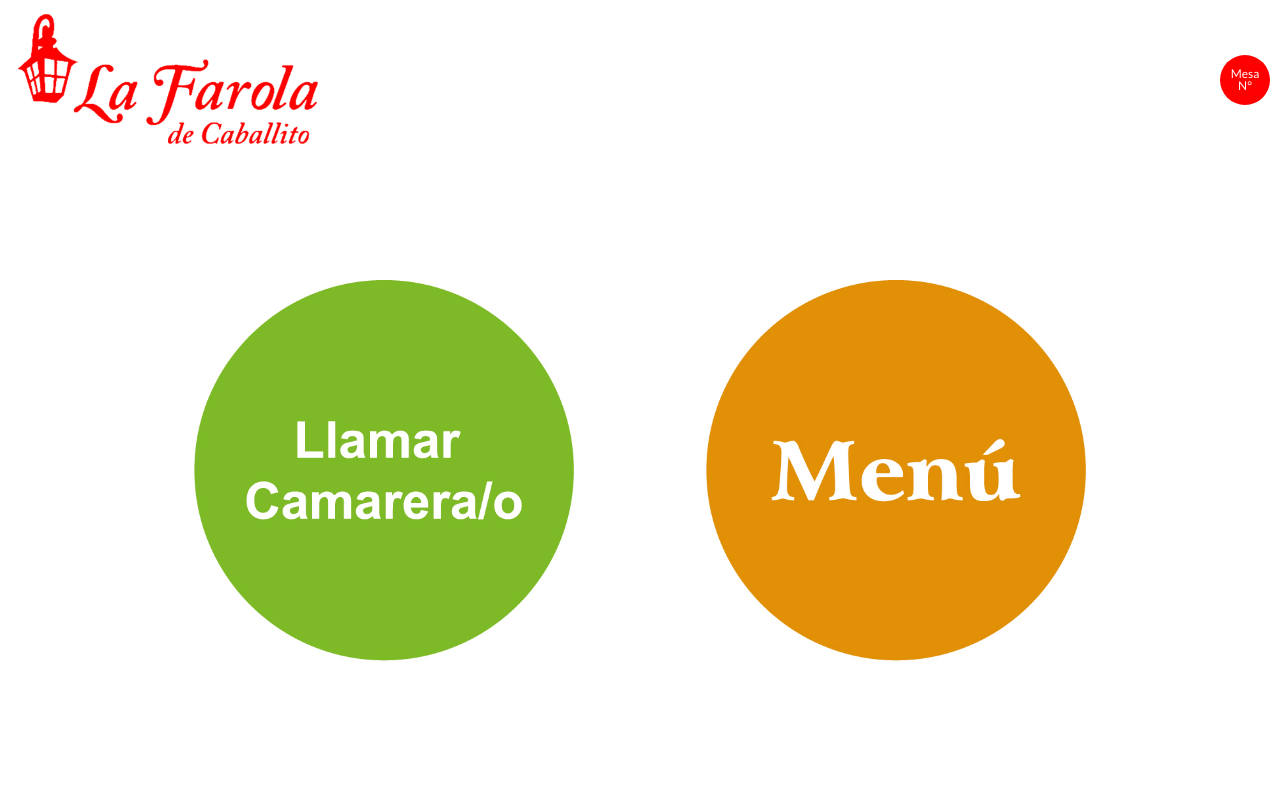
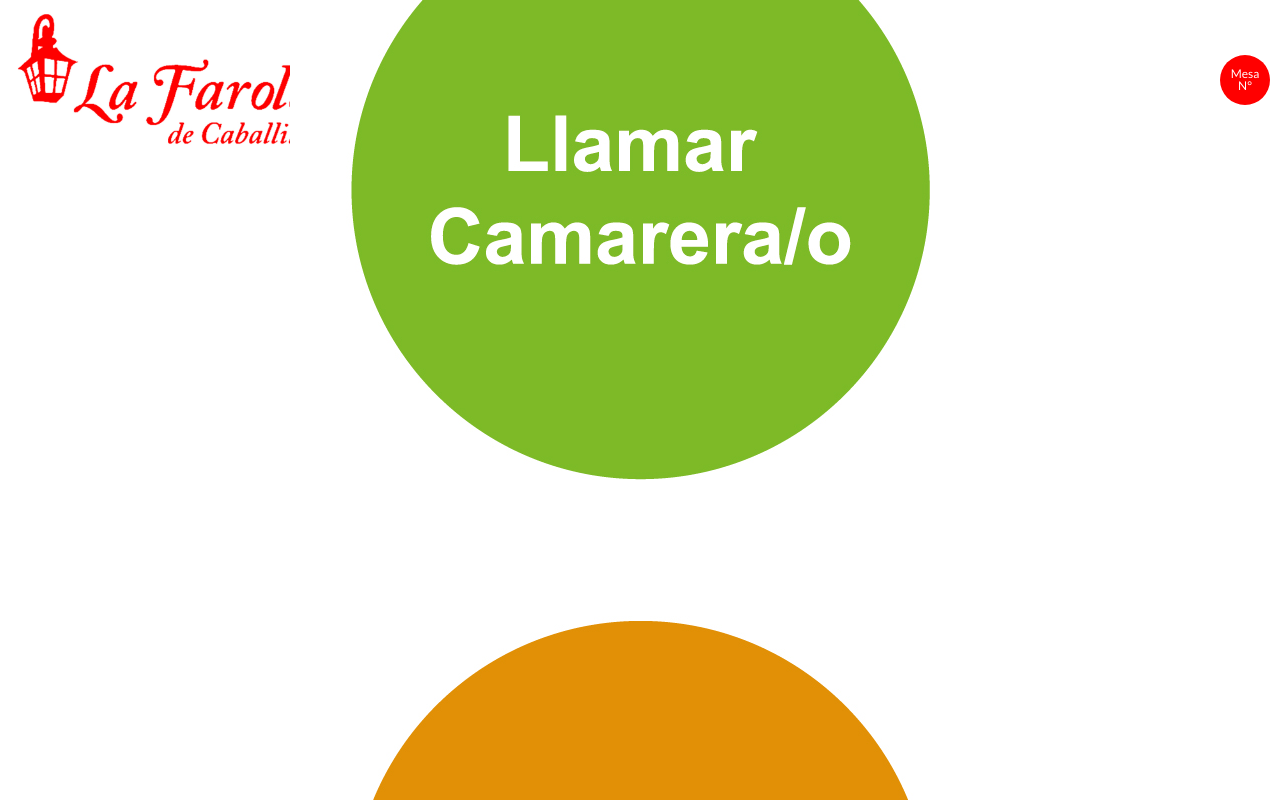
Before and after one commit to migralito/my-order, a React (Create React App) app: page /table/1 in a window 1280 px wide. Shown: the top 800 px of the page. Built offline with nearby package versions, Linux system fonts and the light colour scheme.

Commit message:
categoriaMenu-css-seleccionada

```diff
--- a/src/components/Input.js
+++ b/src/components/Input.js
@@ -9,7 +9,6 @@ const Input = ({ tableNumber, setTableNumber }) => {
         setTableNumber(e.target.value)
     }
 
-    console.log(tableNumber)
 
     if (tableNumber === "") {
         return (
--- a/src/components/molecules/CardCategorie.js
+++ b/src/components/molecules/CardCategorie.js
@@ -3,10 +3,10 @@ import Description from '../Description';
 import Img from '../Img'
 import styles from './CardCategorie.module.css'
 
-const CardCategorie = ({source, description, alternativo, handleClick}) => {
-    return <div className={styles.container} onClick={handleClick}>
-    <Img source={source} alternativo={alternativo} clases={styles.imgCardCategorie}/>
-    <Description description={description}/>
+const CardCategorie = ({ source, description, alternativo, handleClick, clases }) => {
+  return <div onClick={handleClick}>
+    <Img source={source} alternativo={alternativo} clases={styles.imgCardCategorie} />
+    <Description description={description} clases={clases} />
   </div>;
 };
 
--- a/src/components/molecules/CardCategorie.module.css
+++ b/src/components/molecules/CardCategorie.module.css
@@ -1,8 +1,8 @@
 .container {
-    width: 90%;
-    text-align: center;
+  width: 90%;
+  text-align: center;
 }
 
 .imgCardCategorie {
-    width: 100%;
+  width: 100%;
 }
--- a/src/components/molecules/CardsCategories.js
+++ b/src/components/molecules/CardsCategories.js
@@ -11,10 +11,9 @@ const CardsCategories = ({ handleClick, category }) => {
 
   const [cardsHeaderMenu, setCardsHeaderMenu] = useState([]);
 
-
   useEffect(() => {
-      const categories = getAllCategories()
-          setCardsHeaderMenu(categories)
+    const categories = getAllCategories()
+    setCardsHeaderMenu(categories)
   }, []);
 
 
@@ -25,7 +24,10 @@ const CardsCategories = ({ handleClick, category }) => {
           slidesPerView={3}>
           {cardsHeaderMenu.map((e) => (
             <SwiperSlide key={e.id}>
-              <CardCategorie source={e.photo} handleClick={handleClick(e)} description={e.nameCategories} alt={e.nameCategories} />
+              {e.nameCategories === category ?
+                <CardCategorie source={e.photo} handleClick={handleClick(e)} description={e.nameCategories} alt={e.nameCategories} clases={styles.selected} /> :
+                <CardCategorie source={e.photo} handleClick={handleClick(e)} description={e.nameCategories} alt={e.nameCategories} clases={styles.notSelected} />
+              }
             </SwiperSlide>
           ))}
         </Swiper>
--- a/src/components/molecules/CardsCategories.module.css
+++ b/src/components/molecules/CardsCategories.module.css
@@ -1,5 +1,13 @@
-
 .header {
   display: flex;
   padding: 10px;
 }
+
+.selected {
+  border-bottom: 1px solid rgb(255, 152, 105);
+  margin-top: 0px;
+}
+
+.notSelected {
+  margin-top: 0px;
+}
--- a/src/pages/Home.module.css
+++ b/src/pages/Home.module.css
@@ -4,21 +4,22 @@
 
 .container {
   width: 100%;
-    height: 80vh;
+  height: 100vh;
   display: flex;
+  flex-direction: column;
   justify-content: center;
-    flex-wrap: wrap;
+  align-items: center;
 }
 
 .link {
-    width: 40%;
+  width: 65%;
   display: flex;
   justify-content: center;
   align-items: center;
 }
 
 .card {
-    width: 50%;
+  width: 80%;
 }
 
 .card:hover {
```
Also changed, not shown: src/pages/Menu.js (+4 -4 lines). Lines whose indentation alone changed are shown as unchanged.
